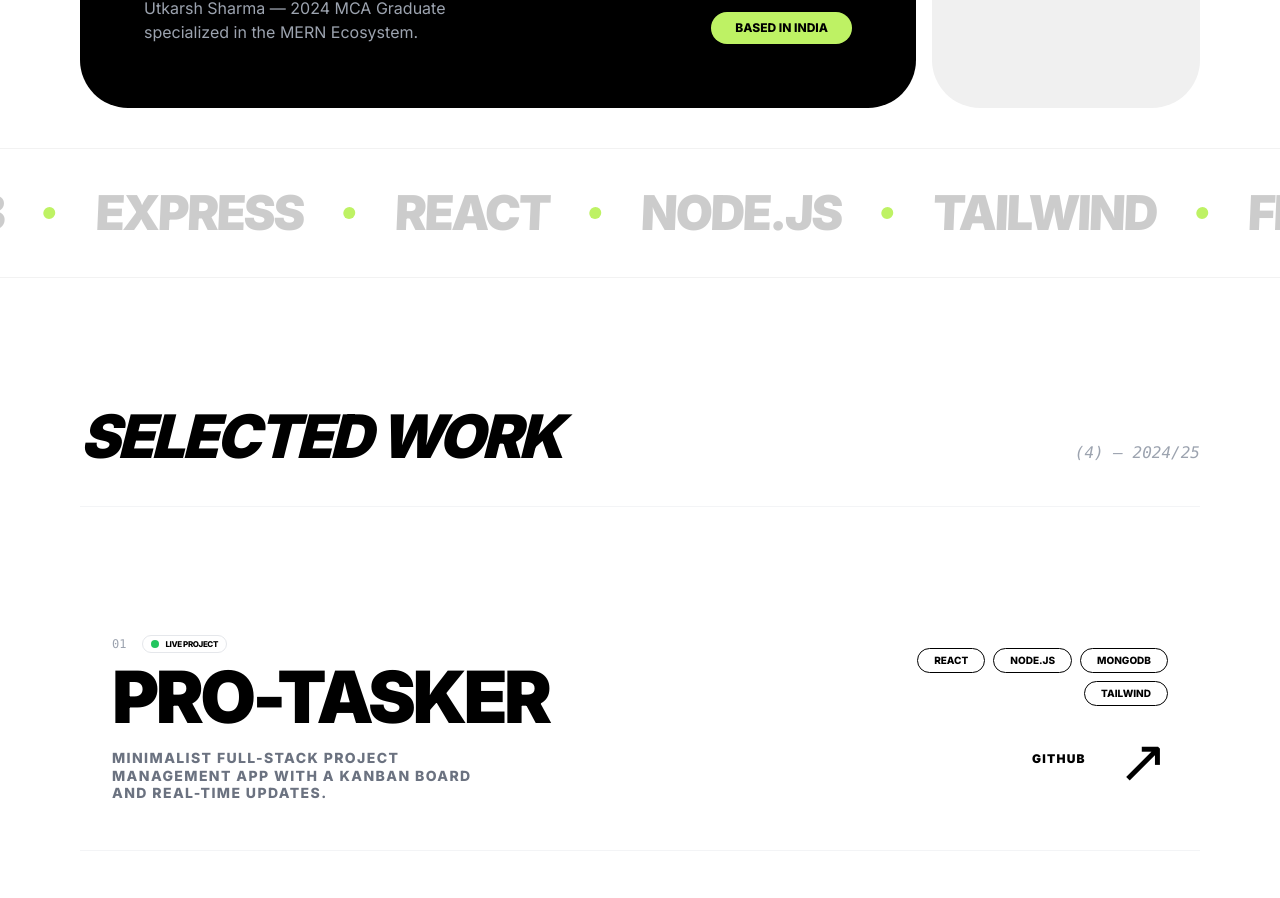
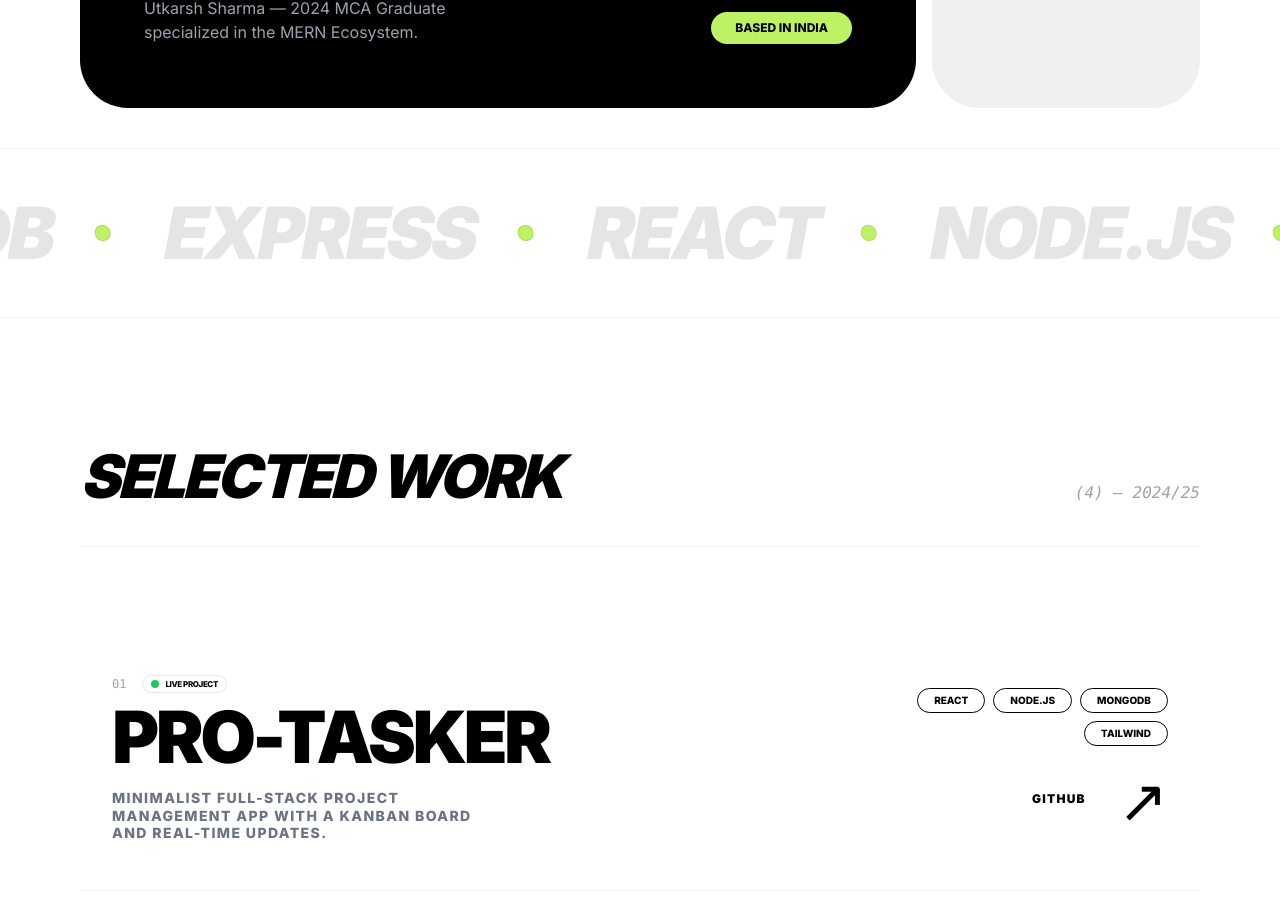
Before and after one commit to Utkarshende/personal-portfolio, a React (Vite) app: page / in a window 1280 px wide. Shown: the part 1146-2044 px from the top of the page. Built offline with nearby package versions, Linux system fonts and the light colour scheme.

Commit message:
fix: remove invalid Framer Motion export and implement scroll-based skew

```diff
--- a/src/components/Marquee.jsx
+++ b/src/components/Marquee.jsx
@@ -1,4 +1,4 @@
-import { motion, useScroll, useTransform, useSkewValues } from 'framer-motion';
+import { motion, useScroll, useTransform } from 'framer-motion';
 import { useRef } from 'react';
 
 const Marquee = () => {
@@ -8,24 +8,28 @@ const Marquee = () => {
     offset: ["start end", "end start"]
   });
 
-  // This makes the text speed up or tilt based on your scroll speed
-  const x = useTransform(scrollYProgress, [0, 1], ["0%", "-30%"]);
-  const skew = useTransform(scrollYProgress, [0, 1], [10, -10]);
+  // Moves the text horizontally based on scroll
+  const x = useTransform(scrollYProgress, [0, 1], ["0%", "-40%"]);
+
+  // Creates the dramatic tilt (skew) based on scroll position
+  const skew = useTransform(scrollYProgress, [0, 1], [-15, 15]);
 
   const items = ["MongoDB", "Express", "React", "Node.js", "Tailwind", "Framer", "Redux", "JWT"];
 
   return (
-    <section ref={targetRef} className="py-10 bg-white overflow-hidden border-y border-black/5">
+    <section ref={targetRef} className="py-12 bg-white overflow-hidden border-y border-gray-100">
       <motion.div
         style={{ x, skewX: skew }}
-        className="flex whitespace-nowrap gap-10 items-center transition-all duration-300 ease-out"
+        className="flex whitespace-nowrap gap-12 items-center"
       >
-        {[...items, ...items, ...items].map((item, i) => (
-          <div key={i} className="flex items-center gap-10">
-            <span className="text-4xl md:text-5xl font-black uppercase tracking-tighter text-black/20 hover:text-black transition-colors duration-500">
+        {/* We repeat the items 3-4 times to ensure the line never breaks */}
+        {[...items, ...items, ...items, ...items].map((item, i) => (
+          <div key={i} className="flex items-center gap-12">
+            <span className="text-5xl md:text-7xl font-black uppercase tracking-tighter text-black/10 hover:text-black transition-colors duration-500 italic">
               {item}
             </span>
-            <div className="w-3 h-3 rounded-full bg-[#bef264]" />
+            {/* The Aziz-style separator dot */}
+            <div className="w-4 h-4 rounded-full bg-[#bef264] border border-black/10" />
           </div>
         ))}
       </motion.div>
```
